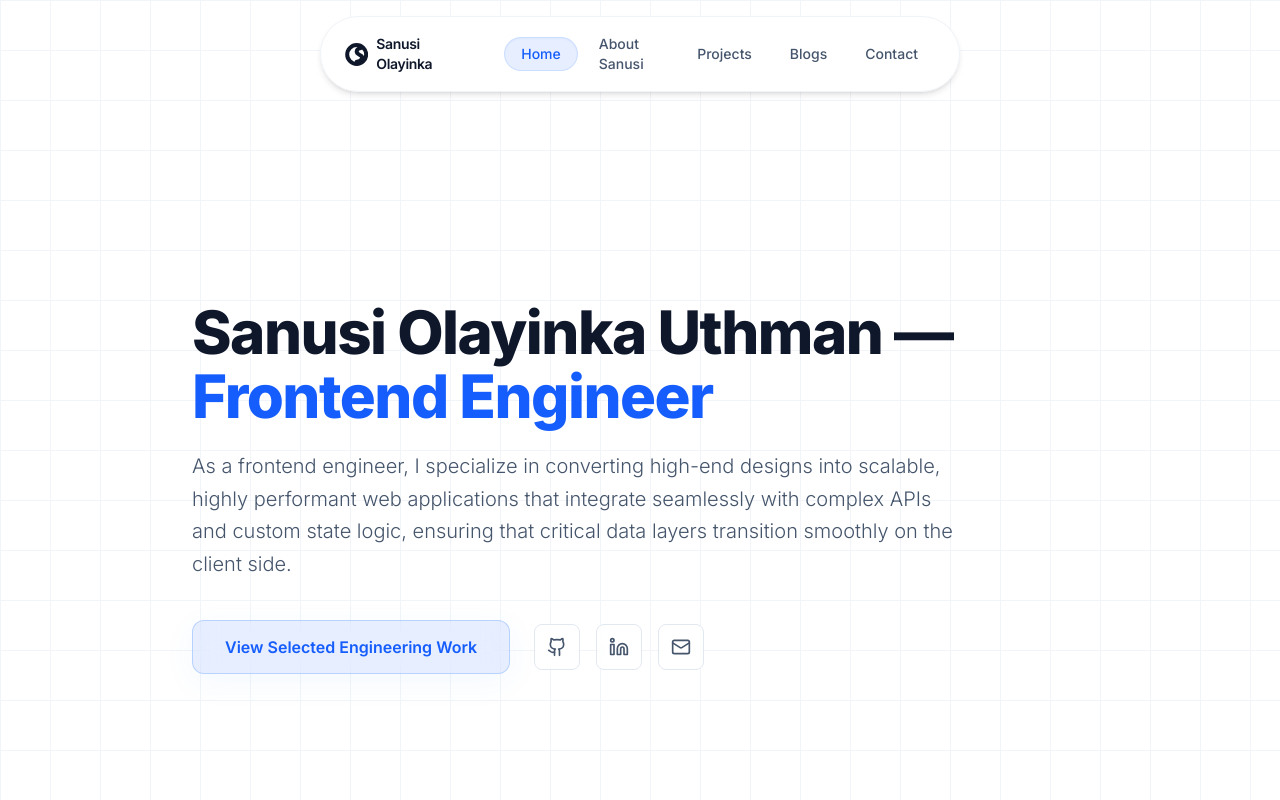
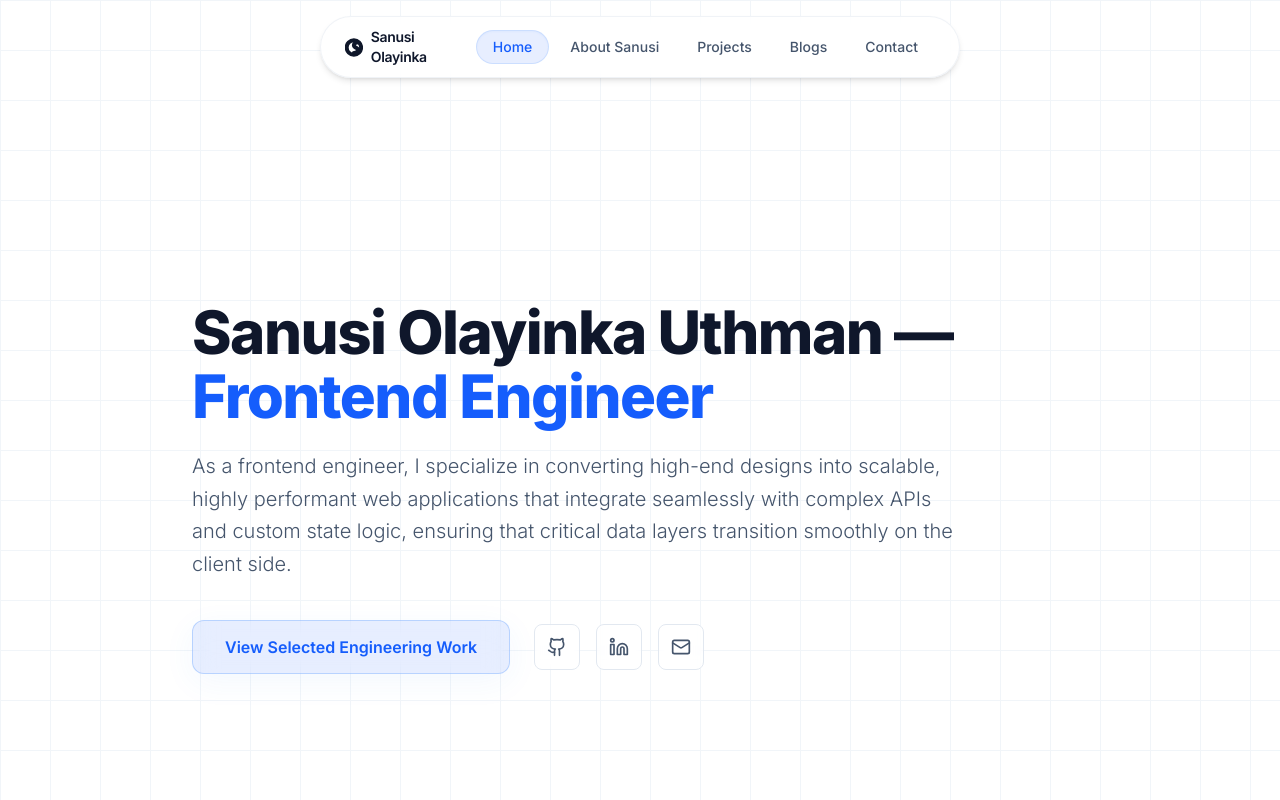
Before and after one commit to olayinkasanusi/sanusiou-personal-portfolio, a React (Vite) app: page / in a window 1280 px wide. Shown: the top 800 px of the page. Built offline with nearby package versions, Linux system fonts and the light colour scheme.

Commit message:
Update NavBar.tsx

```diff
--- a/src/ui/NavBar.tsx
+++ b/src/ui/NavBar.tsx
@@ -20,7 +20,7 @@ const HamburgerMenu = () => {
     "block h-0.5 w-6 bg-slate-800 transform transition duration-300 ease-in-out";
 
   const getMobileLinkClass = ({ isActive }: { isActive: boolean }) =>
-    `font-sans w-full px-3 py-2 rounded-lg transition-all text-sm border duration-300 block text-left ${
+    `font-sans w-full px-3 py-2 rounded-lg transition-all text-sm border duration-300 block text-left whitespace-nowrap ${
       isActive
         ? "text-blue-600 bg-blue-600/10 border-blue-500/15 font-bold"
         : "text-slate-700 hover:text-blue-600 hover:bg-slate-50 border-transparent"
@@ -107,7 +107,7 @@ interface NavBarProps {
 function NavBar({ position = "fixed" }: NavBarProps) {
   // Desktop link class builder
   const getDesktopLinkClass = ({ isActive }: { isActive: boolean }) =>
-    `font-sans px-4 py-1.5 rounded-full transition-all text-sm font-medium border duration-300 ${
+    `font-sans px-4 py-1.5 rounded-full transition-all text-sm font-medium border duration-300 whitespace-nowrap ${
       isActive
         ? "text-blue-600 bg-blue-600/10 border-blue-500/15 font-bold shadow-[inset_0_1px_2px_rgba(59,130,246,0.05)]"
         : "text-slate-600 hover:text-blue-600 border-transparent hover:bg-slate-50"
```
